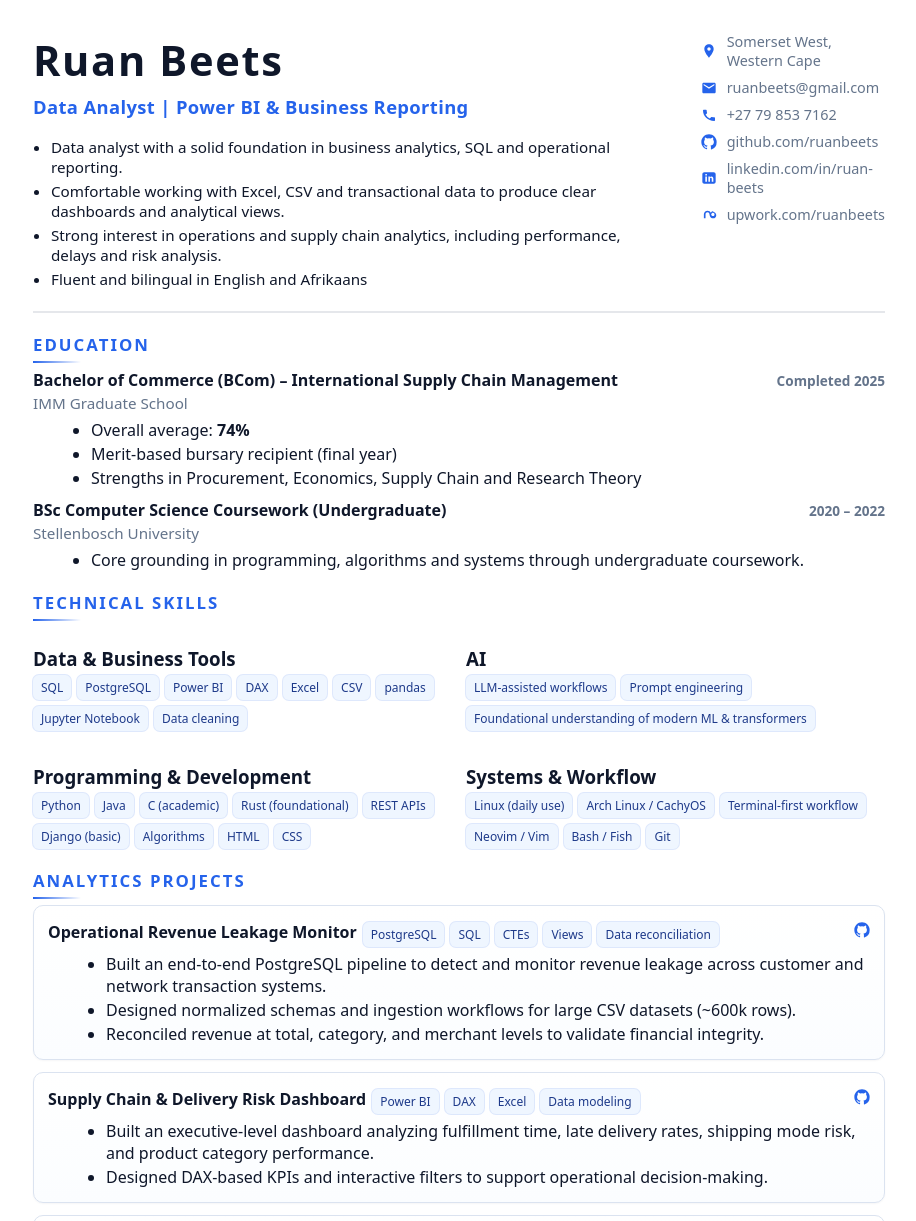
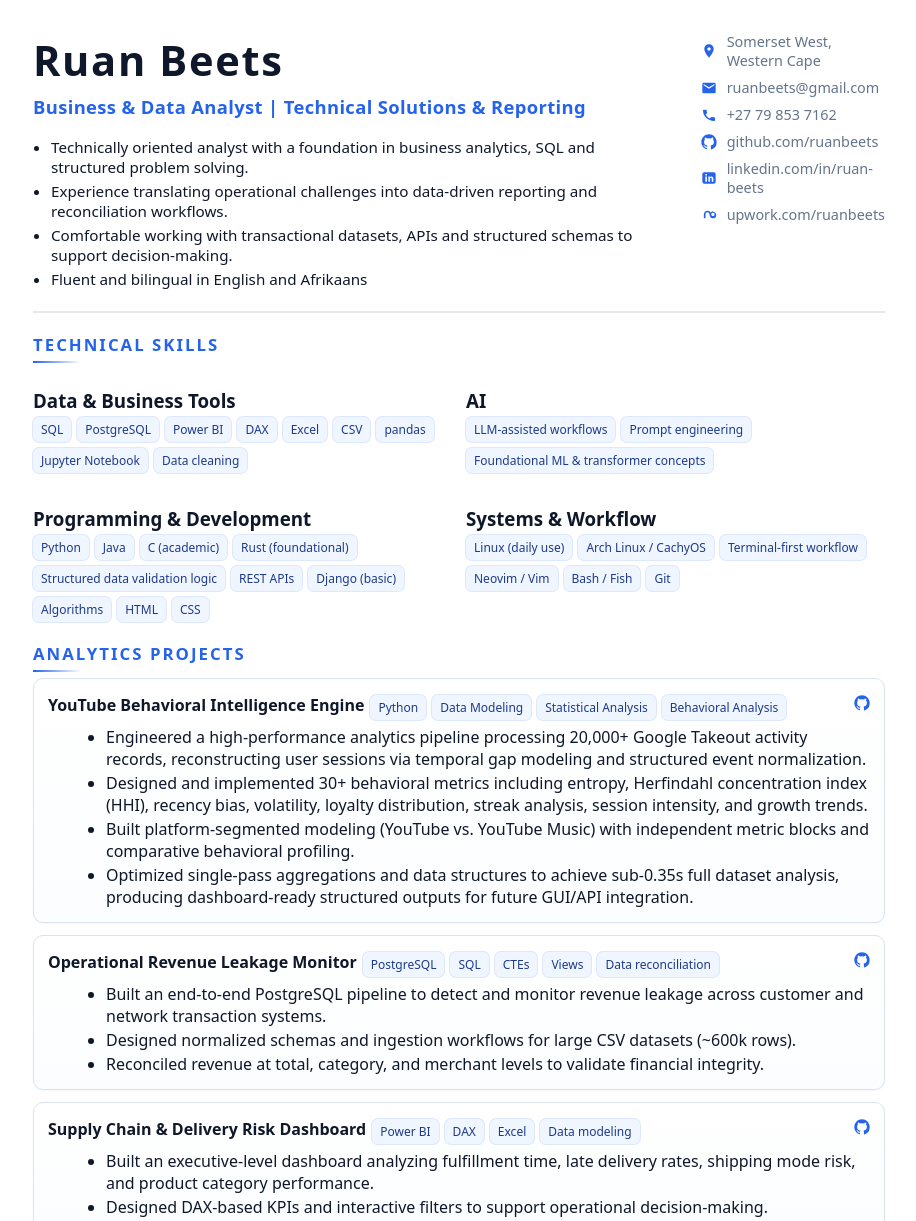
Before and after one commit to ruanbeets/cv, a plain HTML site: page index.html in a window 1280 px wide. Shown: the top 1221 px of the page, without its empty margins (181-1097 px from the left). Drawn offline with Linux system fonts and the light colour scheme.

Commit message:
Refine CV positioning toward technical business analysis and consulting roles

```diff
--- a/index.html
+++ b/index.html
@@ -15,14 +15,15 @@
     <header class="header">
       <div class="header-left">
         <h1>Ruan Beets</h1>
-        <p class="subtitle">Data Analyst | Power BI & Business Reporting</p>
+        <p class="subtitle">Business & Data Analyst | Technical Solutions & Reporting</p>
 
         <ul class="summary">
-          <li>Data analyst with a solid foundation in business analytics, SQL and operational reporting.</li>
-          <li>Comfortable working with Excel, CSV and transactional data to produce clear dashboards and analytical
-            views.</li>
-          <li>Strong interest in operations and supply chain analytics, including performance, delays and risk
-            analysis.</li>
+          <li>Technically oriented analyst with a foundation in business analytics, SQL and structured problem solving.
+          </li>
+          <li>Experience translating operational challenges into data-driven reporting and reconciliation workflows.
+          </li>
+          <li>Comfortable working with transactional datasets, APIs and structured schemas to support decision-making.
+          </li>
           <li> Fluent and bilingual in English and Afrikaans</li>
         </ul>
       </div>
@@ -83,36 +84,6 @@
       </div>
     </header>
 
-    <!-- EDUCATION -->
-    <section>
-      <h2>Education</h2>
-
-      <div class="item">
-        <div class="item-header">
-          <strong>Bachelor of Commerce (BCom) – International Supply Chain Management</strong>
-          <span class="date">Completed 2025</span>
-        </div>
-        <div class="item-sub">IMM Graduate School</div>
-        <ul>
-          <li>Overall average: <strong>74%</strong></li>
-          <li>Merit-based bursary recipient (final year)</li>
-          <li>Strengths in Procurement, Economics, Supply Chain and Research Theory</li>
-        </ul>
-      </div>
-
-      <div class="item">
-        <div class="item-header">
-          <strong>BSc Computer Science Coursework (Undergraduate)</strong>
-          <span class="date">2020 – 2022</span>
-        </div>
-        <div class="item-sub">Stellenbosch University</div>
-        <ul>
-          <li>Core grounding in programming, algorithms and systems through undergraduate coursework.
-          </li>
-        </ul>
-      </div>
-    </section>
-
     <!-- SKILLS -->
     <section>
       <h2>Technical Skills</h2>
@@ -140,7 +111,7 @@
           <div class="tags">
             <span>LLM-assisted workflows</span>
             <span>Prompt engineering</span>
-            <span>Foundational understanding of modern ML & transformers</span>
+            <span>Foundational ML & transformer concepts</span>
           </div>
         </div>
 
@@ -152,6 +123,7 @@
             <span>Java </span>
             <span>C (academic)</span>
             <span>Rust (foundational)</span>
+            <span>Structured data validation logic</span>
             <span>REST APIs</span>
             <span>Django (basic)</span>
             <span>Algorithms</span>
@@ -184,6 +156,47 @@
       <div class="project-card">
         <div class="item-header">
           <div class="project-title">
+            <strong>YouTube Behavioral Intelligence Engine</strong>
+            <div class="tags">
+              <span>Python</span>
+              <span>Data Modeling</span>
+              <span>Statistical Analysis</span>
+              <span>Behavioral Analysis</span>
+            </div>
+          </div>
+
+          <a class="project-link" <a class="project-link" href="https://github.com/ruanbeets/supply-chain-data-cleaning"
+            target="_blank" aria-label="Project link">
+            <svg viewBox="0 0 24 24" aria-hidden="true">
+              <path d="M12 .5C5.65.5.5 5.65.5 12c0 5.1 3.29 9.43 7.86 10.96.57.1.78-.25.78-.55
+             0-.27-.01-.98-.01-1.92-3.2.7-3.88-1.54-3.88-1.54-.52-1.32-1.27-1.67
+             -1.27-1.67-1.04-.71.08-.7.08-.7 1.15.08 1.75 1.18 1.75 1.18
+             1.02 1.75 2.67 1.24 3.32.95.1-.74.4-1.24.72-1.52
+             -2.55-.29-5.23-1.27-5.23-5.65 0-1.25.45-2.27 1.18-3.07
+             -.12-.29-.51-1.45.11-3.02 0 0 .97-.31 3.18 1.17
+             a11.1 11.1 0 015.8 0c2.2-1.48 3.18-1.17 3.18-1.17
+             .62 1.57.23 2.73.11 3.02.73.8 1.17 1.82 1.17 3.07
+             0 4.39-2.69 5.35-5.25 5.63.41.36.78 1.07.78 2.16
+             0 1.56-.01 2.82-.01 3.2 0 .3.2.65.79.54
+             A11.5 11.5 0 0023.5 12C23.5 5.65 18.35.5 12 .5z" />
+            </svg>
+          </a>
+        </div>
+        <ul>
+          <li>Engineered a high-performance analytics pipeline processing 20,000+ Google Takeout activity records,
+            reconstructing user sessions via temporal gap modeling and structured event normalization.</li>
+          <li>Designed and implemented 30+ behavioral metrics including entropy, Herfindahl concentration index (HHI),
+            recency bias, volatility, loyalty distribution, streak analysis, session intensity, and growth trends.</li>
+          <li>Built platform-segmented modeling (YouTube vs. YouTube Music) with independent metric blocks and
+            comparative behavioral profiling.</li>
+          <li>Optimized single-pass aggregations and data structures to achieve sub-0.35s full dataset analysis,
+            producing dashboard-ready structured outputs for future GUI/API integration.</li>
+        </ul>
+      </div>
+
+      <div class="project-card">
+        <div class="item-header">
+          <div class="project-title">
             <strong>Operational Revenue Leakage Monitor</strong>
             <!-- TOOLS AS TAGS -->
             <div class="tags">
@@ -195,10 +208,9 @@
             </div>
           </div>
 
-    <a class="project-link"
-
-          <a class="project-link" href="https://github.com/ruanbeets/operational-revenue-leakage-monitor"
-            target="_blank" aria-label="Project link">
+          <a class="project-link" <a class="project-link"
+            href="https://github.com/ruanbeets/operational-revenue-leakage-monitor" target="_blank"
+            aria-label="Project link">
             <svg viewBox="0 0 24 24" aria-hidden="true">
               <path d="M12 .5C5.65.5.5 5.65.5 12c0 5.1 3.29 9.43 7.86 10.96.57.1.78-.25.78-.55
              0-.27-.01-.98-.01-1.92-3.2.7-3.88-1.54-3.88-1.54-.52-1.32-1.27-1.67
@@ -218,7 +230,8 @@
 
 
         <ul>
-    <li>Built an end-to-end PostgreSQL pipeline to detect and monitor revenue leakage across customer and network transaction systems.</li>
+          <li>Built an end-to-end PostgreSQL pipeline to detect and monitor revenue leakage across customer and network
+            transaction systems.</li>
           <li>Designed normalized schemas and ingestion workflows for large CSV datasets (~600k rows).</li>
           <li>Reconciled revenue at total, category, and merchant levels to validate financial integrity.</li>
         </ul>
@@ -256,7 +269,8 @@
         </div>
 
         <ul>
-    <li>Built an executive-level dashboard analyzing fulfillment time, late delivery rates, shipping mode risk, and product category performance.</li>
+          <li>Built an executive-level dashboard analyzing fulfillment time, late delivery rates, shipping mode risk,
+            and product category performance.</li>
           <li>Designed DAX-based KPIs and interactive filters to support operational decision-making.</li>
         </ul>
       </div>
@@ -274,10 +288,8 @@
             </div>
           </div>
 
-    <a class="project-link"
-
-          <a class="project-link" href="https://github.com/ruanbeets/supply-chain-data-cleaning" target="_blank"
-            aria-label="Project link">
+          <a class="project-link" <a class="project-link" href="https://github.com/ruanbeets/supply-chain-data-cleaning"
+            target="_blank" aria-label="Project link">
             <svg viewBox="0 0 24 24" aria-hidden="true">
               <path d="M12 .5C5.65.5.5 5.65.5 12c0 5.1 3.29 9.43 7.86 10.96.57.1.78-.25.78-.55
              0-.27-.01-.98-.01-1.92-3.2.7-3.88-1.54-3.88-1.54-.52-1.32-1.27-1.67
@@ -299,6 +311,36 @@
         </ul>
       </div>
 
+      </div>
+    </section>
+
+    <!-- EDUCATION -->
+    <section>
+      <h2>Education</h2>
+
+      <div class="item">
+        <div class="item-header">
+          <strong>Bachelor of Commerce (BCom) – International Supply Chain Management</strong>
+          <span class="date">Completed 2025</span>
+        </div>
+        <div class="item-sub">IMM Graduate School</div>
+        <ul>
+          <li>Overall average: <strong>74%</strong></li>
+          <li>Merit-based bursary recipient (final year)</li>
+          <li>Strengths in Procurement, Economics, Supply Chain and Research Theory</li>
+        </ul>
+      </div>
+
+      <div class="item">
+        <div class="item-header">
+          <strong>BSc Computer Science Coursework (Undergraduate)</strong>
+          <span class="date">2020 – 2022</span>
+        </div>
+        <div class="item-sub">Stellenbosch University</div>
+        <ul>
+          <li>Core grounding in programming, algorithms and systems through undergraduate coursework.
+          </li>
+        </ul>
       </div>
     </section>
 
```
Lines whose indentation alone changed are shown as unchanged.
